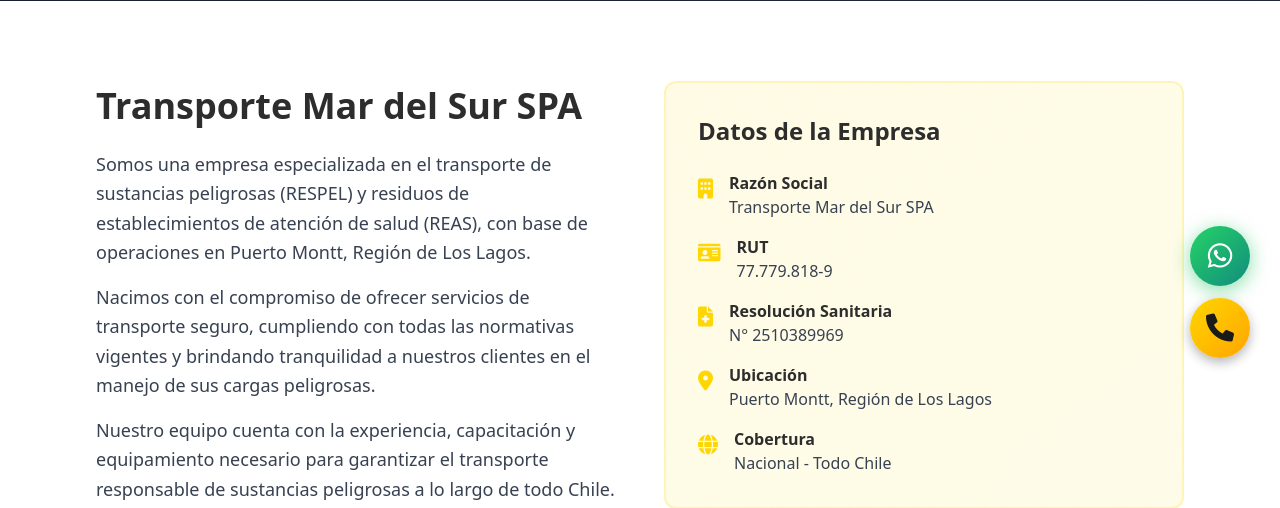
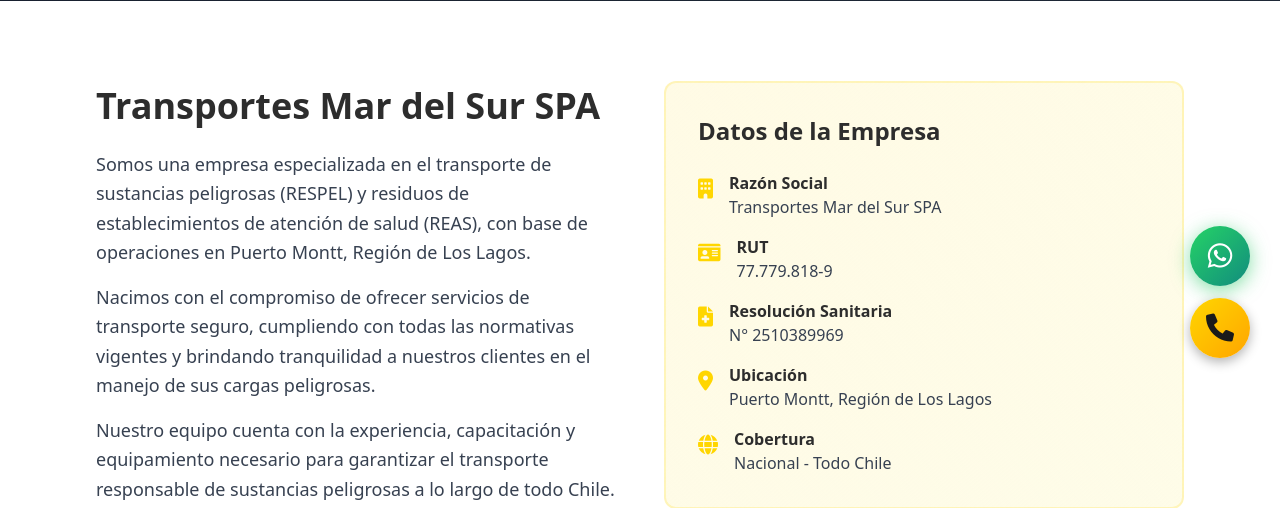
Before and after one commit to aburriyo/TransportesMarDelSur, a Flask app: page /nosotros in a window 1280 px wide. Shown: the part 412-920 px from the top of the page. Run offline with Flask 3, Linux system fonts and the light colour scheme; some libraries are stand-ins or nearby versions.

Commit message:
Corregir nombre: Transporte → Transportes Mar del Sur
Co-Authored-By: Claude Opus 4.5 <noreply@anthropic.com>

```diff
--- a/templates/about.html
+++ b/templates/about.html
@@ -1,7 +1,7 @@
 {% extends "base.html" %}
 
 {% block title %}Sobre Nosotros | Nuestra Historia | Mar del Sur{% endblock %}
-{% block description %}Conoce Transporte Mar del Sur: empresa especializada en RESPEL y REAS con base en Puerto Montt. Compromiso, seguridad y cumplimiento normativo.{% endblock %}
+{% block description %}Conoce Transportes Mar del Sur: empresa especializada en RESPEL y REAS con base en Puerto Montt. Compromiso, seguridad y cumplimiento normativo.{% endblock %}
 
 {% block content %}
 <!-- Hero Section -->
@@ -20,7 +20,7 @@
     <div class="max-w-6xl mx-auto px-4 sm:px-6 lg:px-8">
         <div class="grid grid-cols-1 lg:grid-cols-2 gap-12 items-center mb-16">
             <div>
-                <h2 class="text-4xl font-black text-dark mb-6">Transporte Mar del Sur SPA</h2>
+                <h2 class="text-4xl font-black text-dark mb-6">Transportes Mar del Sur SPA</h2>
                 <p class="text-lg text-gray-700 leading-relaxed mb-4">
                     Somos una empresa especializada en el transporte de sustancias peligrosas (RESPEL) y residuos de establecimientos de atención de salud (REAS), con base de operaciones en Puerto Montt, Región de Los Lagos.
                 </p>
@@ -38,7 +38,7 @@
                         <i class="fas fa-building text-hazard text-xl mr-4 mt-1"></i>
                         <div>
                             <p class="font-semibold text-dark">Razón Social</p>
-                            <p class="text-gray-700">Transporte Mar del Sur SPA</p>
+                            <p class="text-gray-700">Transportes Mar del Sur SPA</p>
                         </div>
                     </div>
                     <div class="flex items-start">
@@ -187,7 +187,7 @@
     <div class="max-w-4xl mx-auto px-4 sm:px-6 lg:px-8 text-center">
         <h2 class="text-4xl font-black mb-6">Nuestro Compromiso</h2>
         <p class="text-xl text-gray-300 mb-8 leading-relaxed">
-            En Transporte Mar del Sur nos comprometemos a brindar un servicio de excelencia, priorizando la seguridad, el cumplimiento normativo y la satisfacción de nuestros clientes. Cada transporte es manejado con la máxima responsabilidad y profesionalismo.
+            En Transportes Mar del Sur nos comprometemos a brindar un servicio de excelencia, priorizando la seguridad, el cumplimiento normativo y la satisfacción de nuestros clientes. Cada transporte es manejado con la máxima responsabilidad y profesionalismo.
         </p>
         <div class="flex flex-col sm:flex-row gap-4 justify-center">
             <a href="/contacto" class="inline-block bg-hazard text-dark px-8 py-4 rounded-lg font-bold text-lg hover:bg-yellow-400 transition shadow-xl">
--- a/templates/base.html
+++ b/templates/base.html
@@ -9,7 +9,7 @@
     <title>{% block title %}Transporte RESPEL y REAS Puerto Montt | Resolución Sanitaria 2510389969 | Mar del Sur{% endblock %}</title>
     <meta name="description" content="{% block description %}Transporte especializado de sustancias peligrosas (RESPEL) y residuos hospitalarios (REAS) en Chile. Resolución Sanitaria vigente N° 2510389969, inscripción SIDREP, GPS 24/7, seguros UF 1.000. Cobertura nacional desde Puerto Montt.{% endblock %}">
     <meta name="keywords" content="transporte respel, transporte reas, sustancias peligrosas chile, residuos peligrosos puerto montt, resolución sanitaria, sidrep, transporte residuos hospitalarios, logística respel, transporte materiales peligrosos, ds 298, transporte carga peligrosa chile, transporte residuos salud">
-    <meta name="author" content="Transporte Mar del Sur SPA">
+    <meta name="author" content="Transportes Mar del Sur SPA">
     <meta name="robots" content="index, follow, max-snippet:-1, max-image-preview:large, max-video-preview:-1">
     <link rel="canonical" href="https://www.transportemardelsur.cl/">
 
@@ -35,7 +35,7 @@
     <meta property="og:description" content="Transporte especializado de sustancias peligrosas con Resolución Sanitaria vigente. SIDREP, GPS 24/7, cobertura nacional desde Puerto Montt.">
     <meta property="og:image" content="https://www.transportemardelsur.cl/static/img/og-image.jpg">
     <meta property="og:locale" content="es_CL">
-    <meta property="og:site_name" content="Transporte Mar del Sur">
+    <meta property="og:site_name" content="Transportes Mar del Sur">
 
     <!-- Twitter Card -->
     <meta name="twitter:card" content="summary_large_image">
@@ -44,7 +44,7 @@
     <meta name="twitter:image" content="https://www.transportemardelsur.cl/static/img/og-image.jpg">
 
     <!-- Business Info -->
-    <meta name="company" content="Transporte Mar del Sur SPA">
+    <meta name="company" content="Transportes Mar del Sur SPA">
     <meta name="contact" content="Transportesmardelsur@gmail.com">
     <meta name="phone" content="+56942857502">
 
@@ -54,9 +54,9 @@
       "@context": "https://schema.org",
       "@type": "LocalBusiness",
       "@id": "https://www.transportemardelsur.cl/#organization",
-      "name": "Transporte Mar del Sur SPA",
+      "name": "Transportes Mar del Sur SPA",
       "alternateName": "Mar del Sur Logística",
-      "legalName": "Transporte Mar del Sur SPA",
+      "legalName": "Transportes Mar del Sur SPA",
       "url": "https://www.transportemardelsur.cl",
       "logo": "https://www.transportemardelsur.cl/static/img/logo.png",
       "description": "Empresa especializada en transporte de sustancias peligrosas (RESPEL) y residuos de establecimientos de salud (REAS) con Resolución Sanitaria vigente y cobertura nacional.",
@@ -116,7 +116,7 @@
       "serviceType": "Transporte de Sustancias Peligrosas",
       "provider": {
         "@type": "LocalBusiness",
-        "name": "Transporte Mar del Sur SPA"
+        "name": "Transportes Mar del Sur SPA"
       },
       "areaServed": {
         "@type": "Country",
--- a/templates/footer.html
+++ b/templates/footer.html
@@ -4,7 +4,7 @@
             <div class="col-span-1 md:col-span-2">
                 <div class="mb-6">
                     <img src="{{ url_for('static', filename='img/logo.png') }}"
-                         alt="Transporte Mar del Sur"
+                         alt="Transportes Mar del Sur"
                          class="h-20 w-auto"
                          style="filter: brightness(1.1);">
                 </div>
@@ -57,7 +57,7 @@
         </div>
 
         <div class="border-t border-gray-800 pt-8 flex flex-col md:flex-row justify-between items-center text-xs">
-            <p>&copy; 2026 Transporte Mar del Sur SPA. Todos los derechos reservados.</p>
+            <p>&copy; 2026 Transportes Mar del Sur SPA. Todos los derechos reservados.</p>
             <div class="mt-4 md:mt-0 flex items-center space-x-4">
                 <div class="flex items-center space-x-2">
                     <i class="fas fa-shield-alt text-hazard"></i>
--- a/templates/home.html
+++ b/templates/home.html
@@ -1,6 +1,6 @@
 {% extends "base.html" %}
 
-{% block title %}Transporte Mar del Sur | Especialistas RESPEL y REAS | Puerto Montt{% endblock %}
+{% block title %}Transportes Mar del Sur | Especialistas RESPEL y REAS | Puerto Montt{% endblock %}
 {% block description %}Transporte especializado de sustancias peligrosas y residuos hospitalarios. Resolución Sanitaria vigente, cobertura nacional, GPS 24/7. Su socio confiable en logística RESPEL y REAS.{% endblock %}
 
 {% block content %}
@@ -33,7 +33,7 @@
     <div class="max-w-7xl mx-auto px-4 sm:px-6 lg:px-8 text-center relative z-10 hero-content">
         <div class="mb-8">
             <img src="{{ url_for('static', filename='img/logo.png') }}"
-                 alt="Transporte Mar del Sur Logo"
+                 alt="Transportes Mar del Sur Logo"
                  class="h-32 w-auto mx-auto drop-shadow-2xl filter brightness-110"
                  style="filter: drop-shadow(0 10px 30px rgba(255, 214, 0, 0.3)) brightness(1.1);">
         </div>
--- a/templates/index.html
+++ b/templates/index.html
@@ -332,7 +332,7 @@
 <section class="py-16 bg-gradient-to-br from-gray-900 to-gray-800 text-white">
     <div class="container mx-auto px-6">
         <div class="text-center mb-12">
-            <h2 class="text-3xl font-black text-white mb-3">¿Por Qué Transporte Mar del Sur?</h2>
+            <h2 class="text-3xl font-black text-white mb-3">¿Por Qué Transportes Mar del Sur?</h2>
             <p class="text-gray-400 max-w-2xl mx-auto">Cumplimiento normativo y seguridad garantizada en cada servicio</p>
         </div>
 
--- a/templates/navbar.html
+++ b/templates/navbar.html
@@ -4,7 +4,7 @@
         <a href="/" class="flex items-center">
             <!-- Logo Original PNG -->
             <img src="{{ url_for('static', filename='img/logo.png') }}"
-                 alt="Transporte Mar del Sur - Logo"
+                 alt="Transportes Mar del Sur - Logo"
                  class="h-14 w-auto sm:h-16"
                  style="max-width: 200px;">
         </a>
```
